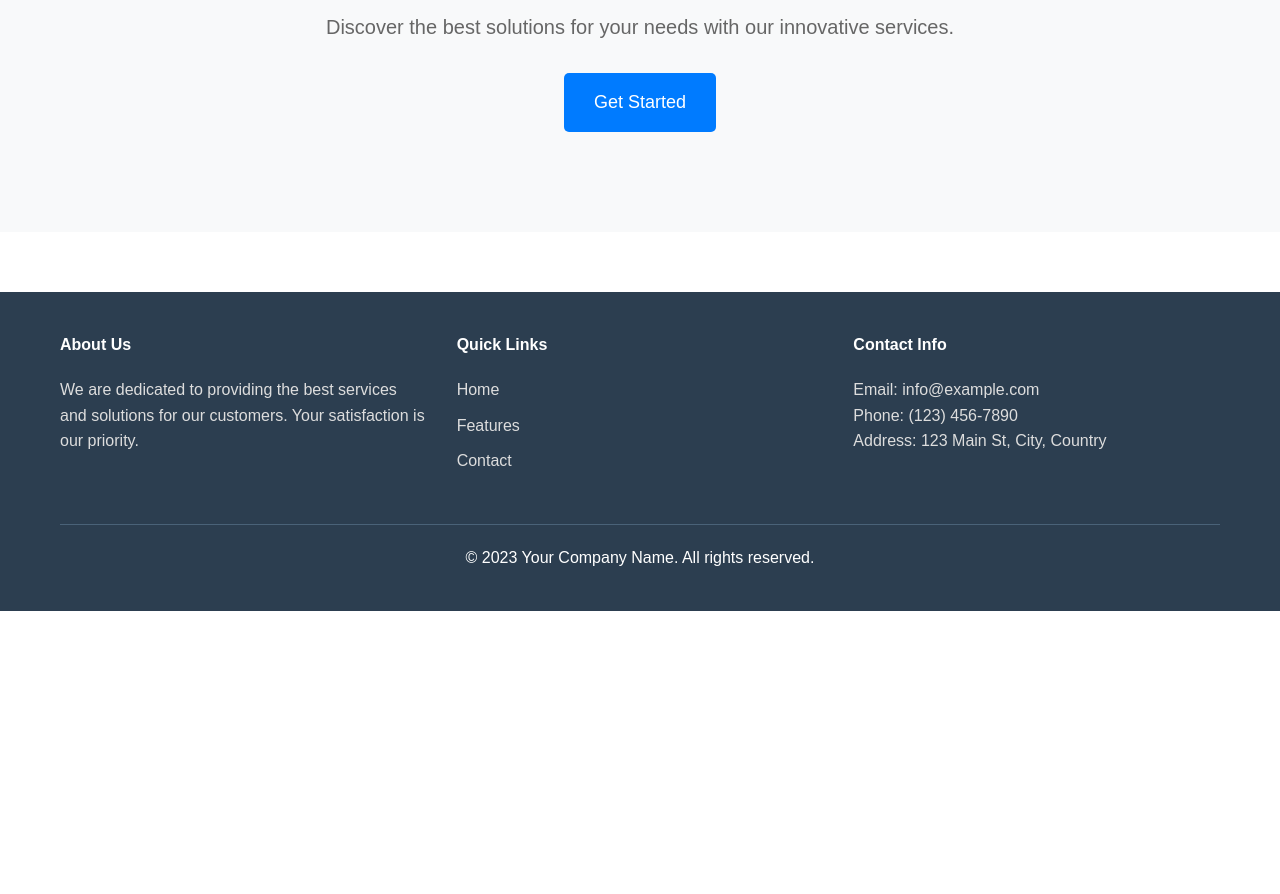
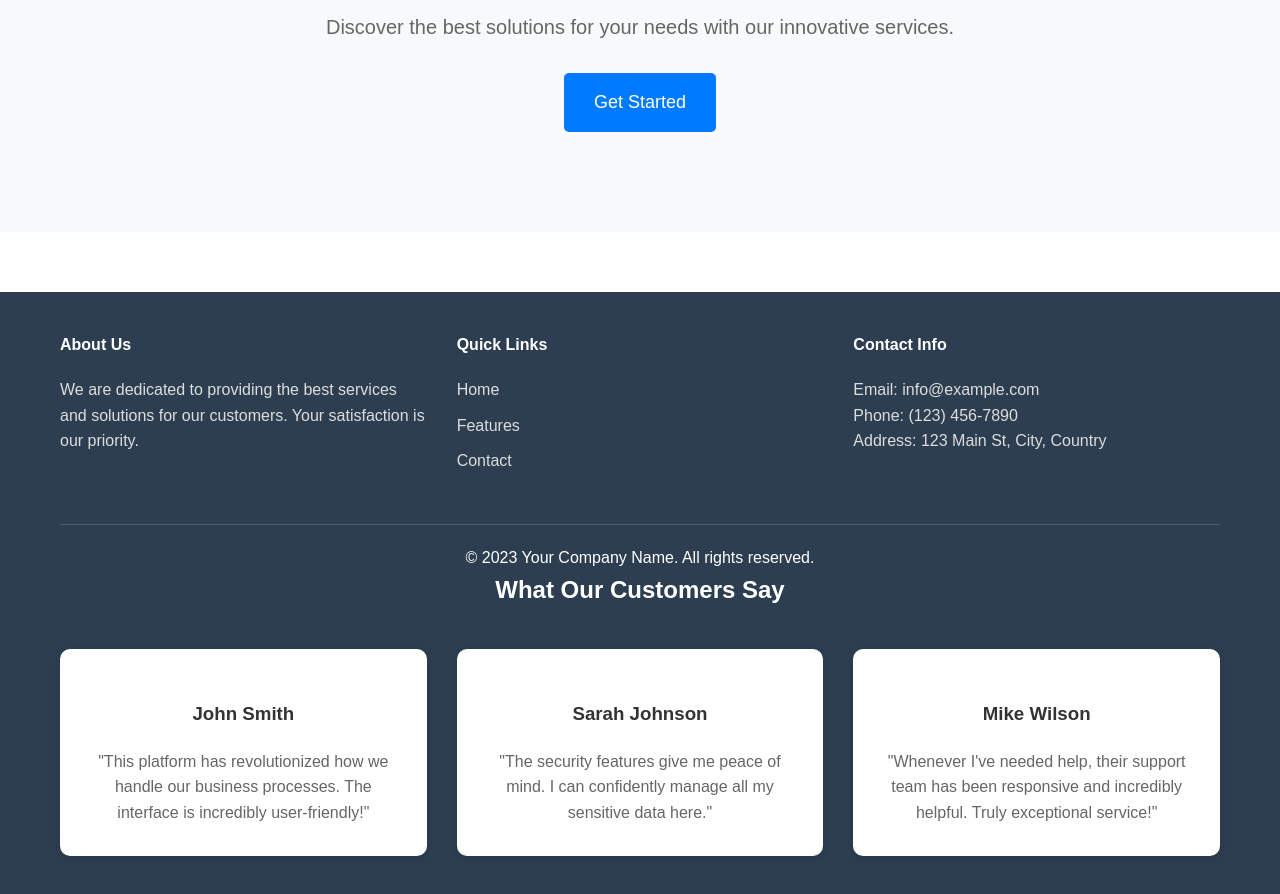
Before and after one commit to CodePawsDev/fsd9-remote-repo, a plain HTML site: page index.html in a window 1280 px wide. Shown: the part 186-1080 px from the top of the page. Before the commit the page ends 800 px from the top, so only its background shows below. Drawn offline with Linux system fonts and the light colour scheme.

Commit message:
feat: add testimonials section to index.html with customer feedback

```diff
--- a/index.html
+++ b/index.html
@@ -118,6 +118,25 @@
                 <p>&copy; 2023 Your Company Name. All rights reserved.</p>
             </div>
         </div>
-    </footer>
+    <section class="testimonials">
+        <div class="container">
+            <h2 style="text-align: center; margin-bottom: 40px;">What Our Customers Say</h2>
+            <div class="features-grid">
+                <div class="feature-card">
+                    <h3>John Smith</h3>
+                    <p>"This platform has revolutionized how we handle our business processes. The interface is incredibly user-friendly!"</p>
+                </div>
+                <div class="feature-card">
+                    <h3>Sarah Johnson</h3>
+                    <p>"The security features give me peace of mind. I can confidently manage all my sensitive data here."</p>
+                </div>
+                <div class="feature-card">
+                    <h3>Mike Wilson</h3>
+                    <p>"Whenever I've needed help, their support team has been responsive and incredibly helpful. Truly exceptional service!"</p>
+                </div>
+            </div>
+        </div>
+    </section>
+    </section>
 </body>
 </html>
```
